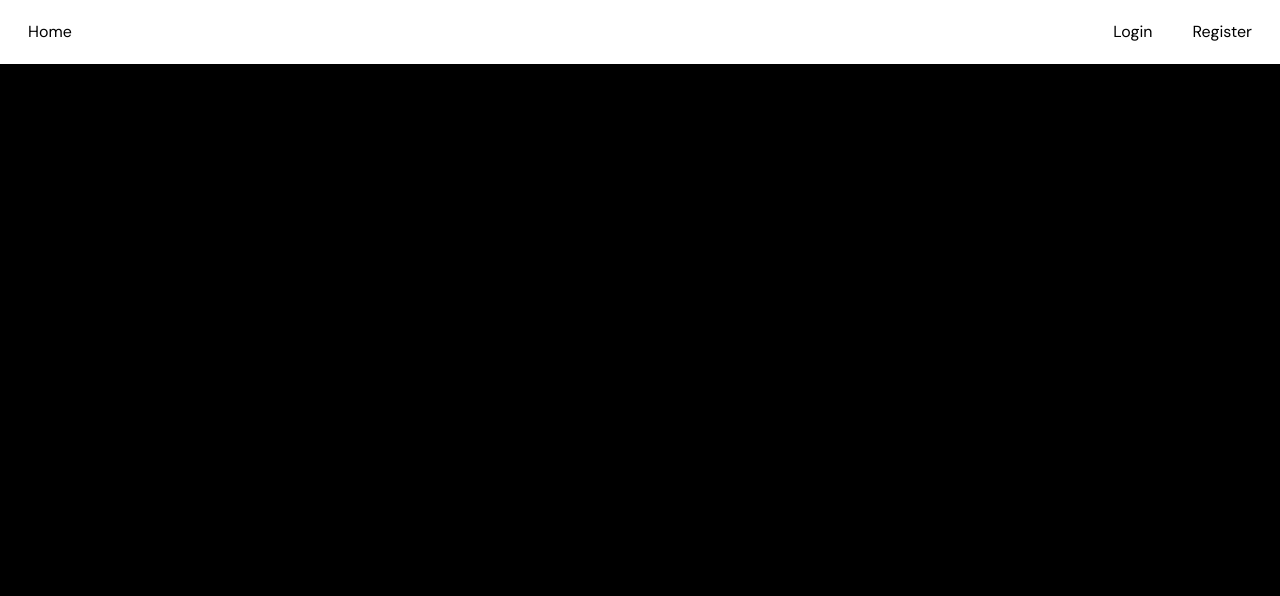
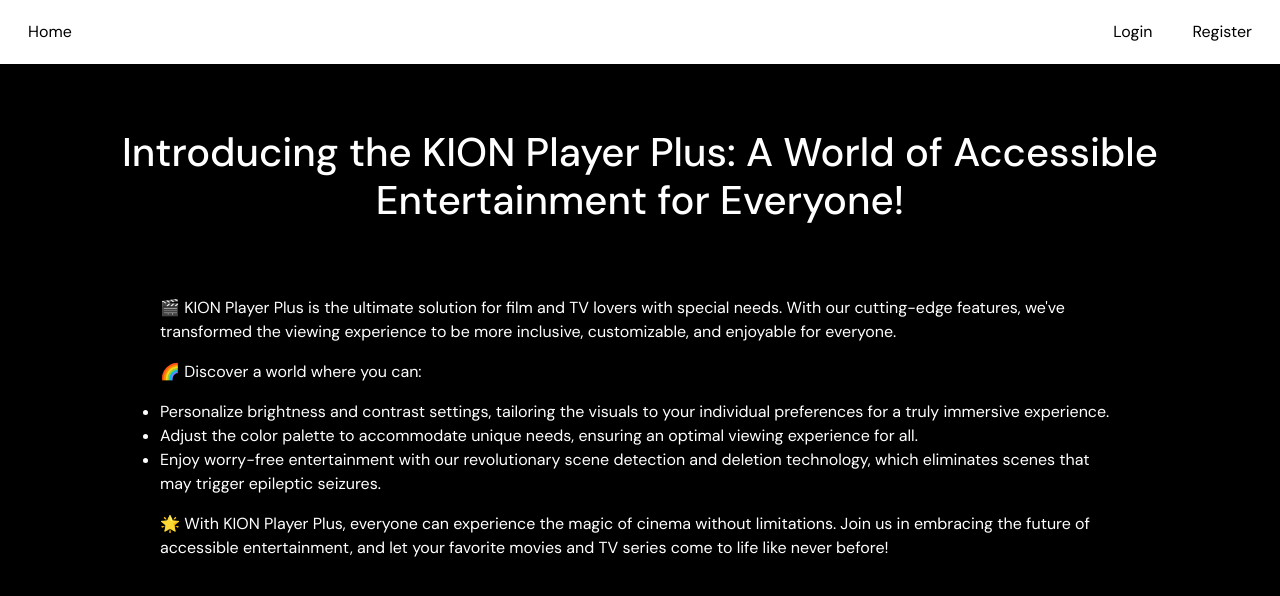
Before and after one commit to werserk/TrueTechHack, a Flask app: page / in a window 1280 px wide. Shown: the top 596 px of the page. Run offline with Flask 2, Linux system fonts and the light colour scheme; some libraries are stand-ins or nearby versions.

Commit message:
Nome page with text

```diff
--- a/app.py
+++ b/app.py
@@ -27,8 +27,8 @@
 
 
 @app.route("/")
-def base():
-    return render_template("base.html")
+def home():
+    return render_template("home.html")
 
 
 @app.route("/register", methods=["GET", "POST"])
@@ -110,7 +110,7 @@
 def logout():
     logout_user()
     flash('You have successfully logged out.', 'success')
-    return redirect(url_for('base'))
+    return redirect(url_for('home'))
 
 
 if __name__ == "__main__":
--- a/static/css/base.css
+++ b/static/css/base.css
@@ -97,9 +97,17 @@
 }
 
 h1 {
-    padding: 10%;
+    padding: 5%;
     text-align: center;
+    color: white;
+}
 
+div.title {
+    width: 60rem;
+    color: white;
+    position: absolute;
+    left: 50%;
+    transform: translateX(-50%);
 }
 
 div.buttons {
--- a/templates/base.html
+++ b/templates/base.html
@@ -20,7 +20,7 @@
 <body>
 <header>
     <nav>
-        <a class="left" href="{{ url_for('base') }}">Home</a>
+        <a class="left" href="{{ url_for('home') }}">Home</a>
         {% if current_user.is_authenticated %}
             <a class="left" href="{{ url_for('library') }}">My Videos</a>
             <a class="left" href="{{ url_for('upload') }}">Upload</a>
--- /dev/null
+++ b/templates/home.html
@@ -0,0 +1,20 @@
+{% extends "base.html" %}
+
+{% block content %}
+    <h1>Introducing the KION Player Plus: A World of Accessible Entertainment for Everyone!</h1>
+    <div class="title">
+        <p>🎬 KION Player Plus is the ultimate solution for film and TV lovers with special needs. With our cutting-edge features, we've transformed
+            the viewing experience to be more inclusive, customizable, and enjoyable for everyone.</p>
+        <p>🌈 Discover a world where you can:</p>
+        <ul>
+            <li>Personalize brightness and contrast settings, tailoring the visuals to your individual preferences for a truly immersive experience.
+            </li>
+            <li>Adjust the color palette to accommodate unique needs, ensuring an optimal viewing experience for all.</li>
+            <li>Enjoy worry-free entertainment with our revolutionary scene detection and deletion technology, which eliminates scenes that may
+                trigger epileptic seizures.
+            </li>
+        </ul>
+        <p>🌟 With KION Player Plus, everyone can experience the magic of cinema without limitations. Join us in embracing the future of accessible
+            entertainment, and let your favorite movies and TV series come to life like never before!</p>
+    </div>
+{% endblock %}
```
